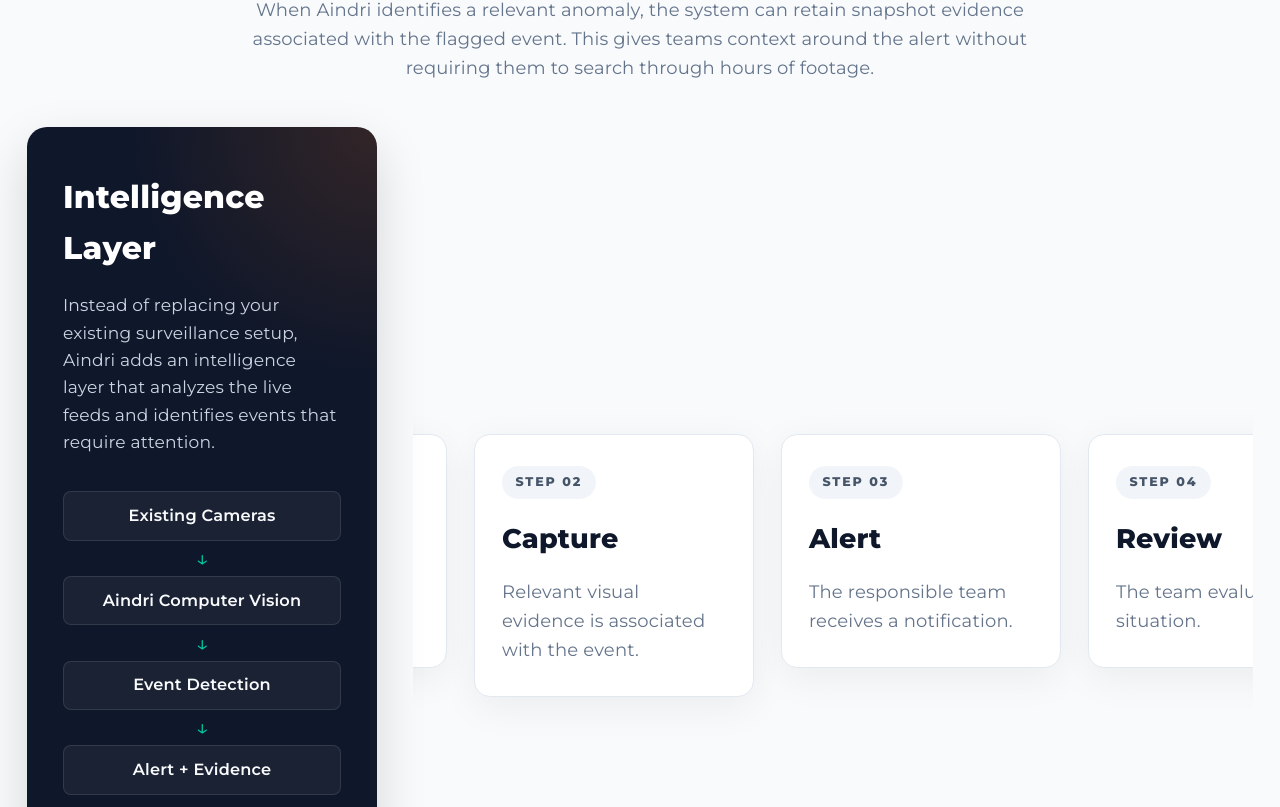
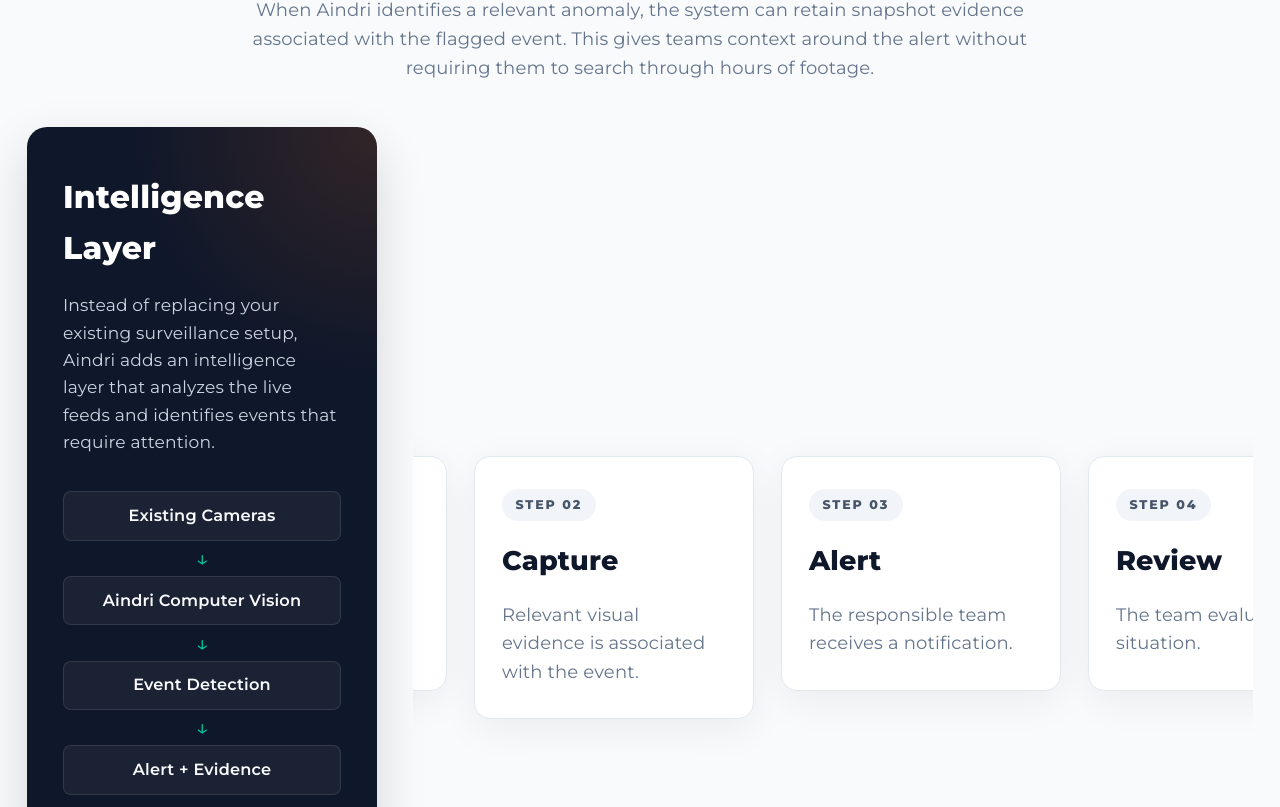
Before and after one commit to maximanoob01/sentr-ai-, a React (Vite) app in the folder frontend/: page /products/indri in a window 1280 px wide. Shown: the part 6373-7180 px from the top of the page. Built offline with nearby package versions, Linux system fonts and the light colour scheme; the HTML template or start-up script is replaced by a standard one; a web font is replaced by a local one.

Commit message:
Update UI components and CSS

```diff
--- a/frontend/src/components/home/IndriIntro.tsx
+++ b/frontend/src/components/home/IndriIntro.tsx
@@ -51,7 +51,7 @@
           </p>
           <div className="aindri-hero__actions">
             <Link to="/products/indri" className="aindri-hero__btn aindri-hero__btn--primary">
-              Request a Demo
+              Get Started
               <svg width="20" height="20" viewBox="0 0 24 24" fill="none" stroke="currentColor" strokeWidth="2" strokeLinecap="round" strokeLinejoin="round">
                 <line x1="5" y1="12" x2="19" y2="12"></line>
                 <polyline points="12 5 19 12 12 19"></polyline>
--- a/frontend/src/pages/IndriPage.css
+++ b/frontend/src/pages/IndriPage.css
@@ -1196,6 +1196,7 @@
   display: flex;
   align-items: center;
   padding: 1rem 0;
+  margin-top: 2.5rem;
 }
 
 .see-why__marquee {
```
Also changed, not shown: 1 other file (tests, documents, lock files or other folders).
